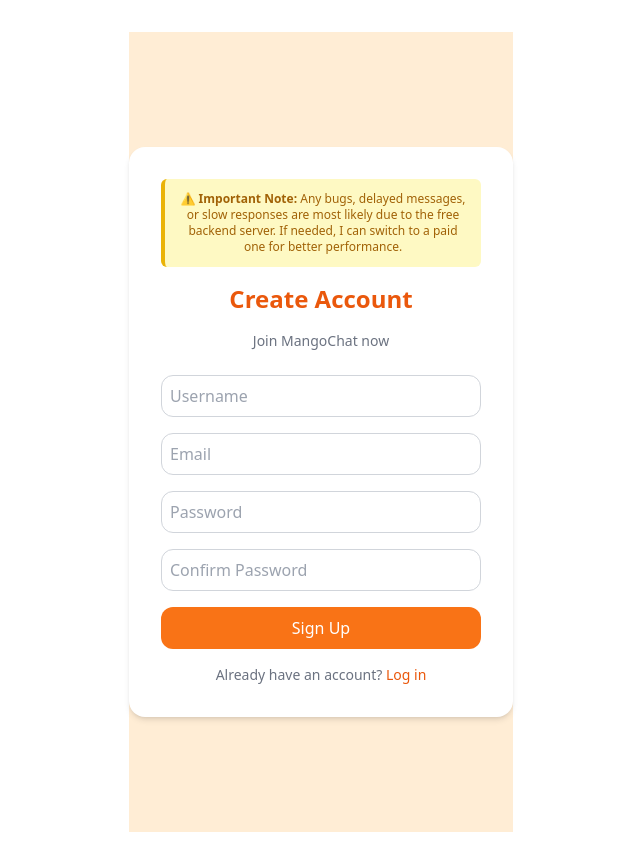
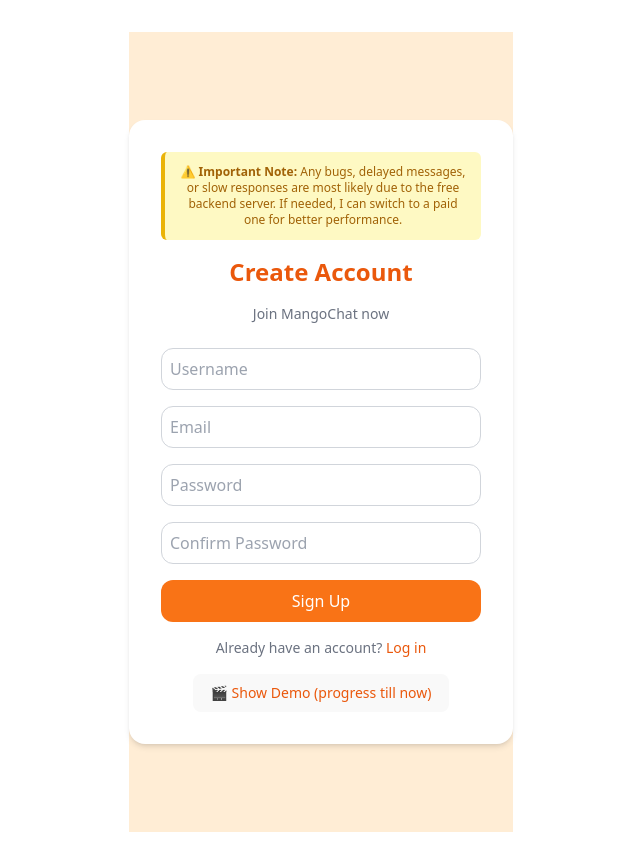
Before and after one commit to JarrarHaiderNemati/Chatting-app-frontend, a React (Vite) app: page /signup in a window 1280 px wide. Shown: the whole page, without its empty margins (319-959 px from the left). Built offline with nearby package versions, Linux system fonts and the light colour scheme; what bad-words would draw is missing.

Commit message:
Added demo vid

```diff
--- a/src/components/login.jsx
+++ b/src/components/login.jsx
@@ -1,14 +1,15 @@
 import React, { useState } from "react";
 import { Link, useNavigate } from "react-router-dom";
-const backendLink="https://chatting-app-backend-3nb7.onrender.com"; //Backend link
+const backendLink = "https://chatting-app-backend-3nb7.onrender.com"; //Backend link
 //const backendLink="http://localhost:5000"; //Backend link
 
 const LoginPage = () => {
   const [email, setEmail] = useState(""); //Email of user
   const [password, setPassword] = useState(""); //Password of user
   const [error, setError] = useState(""); //For displaying error messages in login process
-  const [loggedIn,setLoggedin]=useState(false); //Variable which shows if successfully logged in
-  const [checking,setChecking]=useState(false); //MEssage to check credentials till the time response is being fetched from backend
+  const [loggedIn, setLoggedin] = useState(false); //Variable which shows if successfully logged in
+  const [checking, setChecking] = useState(false); //MEssage to check credentials till the time response is being fetched from backend
+  const [showDemo, setShowDemo] = useState(false); // Toggles demo video
   const navigate = useNavigate();
 
   const handleLogin = async () => {
@@ -16,7 +17,7 @@
     const emailRegex = /^[^\s@]+@[^\s@]+\.[^\s@]+$/; //Email regex
     if (!email || !password) {
       setError("Please fill in all fields");
-      setTimeout(()=>setError(""),1500); //Clear error string/message
+      setTimeout(() => setError(""), 1500); //Clear error string/message
       return;
     }
     if (!emailRegex.test(email)) { //Test email
@@ -39,32 +40,32 @@
       if (res.ok) {
         setChecking(false); //Disable checking message
         setLoggedin(true);
-        setTimeout(()=>{
+        setTimeout(() => {
           setLoggedin(false);
           navigate('/home'); //Go to home page
         }
-          ,2000);
+          , 2000);
         console.log("✅ Login successful");
         sessionStorage.setItem("email", email); // Save username in sessionStorage for socket use later
       } else {
         setChecking(false); //Disable checking message
         setError(data.message || "Login failed");
-        setTimeout(()=>setError(""),1500); //Clear error string/message
+        setTimeout(() => setError(""), 1500); //Clear error string/message
       }
     } catch (err) {
       setChecking(false); //Disable checking message
       setError("Server error");
-      setTimeout(()=>setError(""),1500); //Clear error string/message
+      setTimeout(() => setError(""), 1500); //Clear error string/message
     }
   };
 
   return (
     <div className="min-h-screen bg-yellow-100 flex items-center justify-center">
       <div className="bg-white p-8 rounded-2xl shadow-md w-full max-w-sm">
-      <div className="mb-4 bg-yellow-100 border-l-4 border-yellow-500 text-yellow-700 p-3 rounded-md text-xs text-center">
-        ⚠️ <strong>Important Note:</strong> Any bugs, delayed messages, or slow responses are most likely due to the free backend server.
-        If needed, I can switch to a paid one for better performance.
-      </div>
+        <div className="mb-4 bg-yellow-100 border-l-4 border-yellow-500 text-yellow-700 p-3 rounded-md text-xs text-center">
+          ⚠️ <strong>Important Note:</strong> Any bugs, delayed messages, or slow responses are most likely due to the free backend server.
+          If needed, I can switch to a paid one for better performance.
+        </div>
         <h1 className="text-2xl font-bold text-center text-orange-600 mb-4">MangoChat</h1>
         <p className="text-sm text-center text-gray-500 mb-6">Login to start chatting</p>
 
@@ -103,6 +104,24 @@
           </p>
         </Link>
 
+        <div className="mt-4 text-center">
+          <button
+            onClick={() => setShowDemo(!showDemo)}
+            className="text-orange-600 hover:underline text-sm"
+          >
+            🎬 Show Demo (progress till now)
+          </button>
+        </div>
+
+        {showDemo && (
+          <div className="mt-4">
+            <video controls className="w-full rounded-xl shadow-md">
+              <source src="/MangoChatDemo.mp4" type="video/mp4" />
+              Your browser does not support the video tag.
+            </video>
+          </div>
+        )}
+
       </div>
     </div>
   );
--- a/src/components/signup.jsx
+++ b/src/components/signup.jsx
@@ -9,6 +9,7 @@
   const [confirmPassword, setConfirmPassword] = useState(""); //Confirm passwords
   const [error, setError] = useState(""); //Error string
   const [success, setSuccess] = useState(""); //Success message
+  const [showDemo, setShowDemo] = useState(false); // Toggles demo video
   const navigate = useNavigate();
 
   const handleSignup = async () => {
@@ -114,6 +115,24 @@
             <span className="text-orange-600 hover:underline cursor-pointer">Log in</span>
           </p>
         </Link>
+
+        <div className="mt-4 text-center">
+          <button
+            onClick={() => setShowDemo(!showDemo)}
+            className="text-orange-600 hover:underline text-sm"
+          >
+            🎬 Show Demo (progress till now)
+          </button>
+        </div>
+
+        {showDemo && (
+          <div className="mt-4">
+            <video controls className="w-full rounded-xl shadow-md">
+              <source src="/MangoChatDemo.mp4" type="video/mp4" />
+              Your browser does not support the video tag.
+            </video>
+          </div>
+        )}
       </div>
     </div>
   );
```
Also changed, not shown: 1 other file (tests, documents, lock files or other folders).
